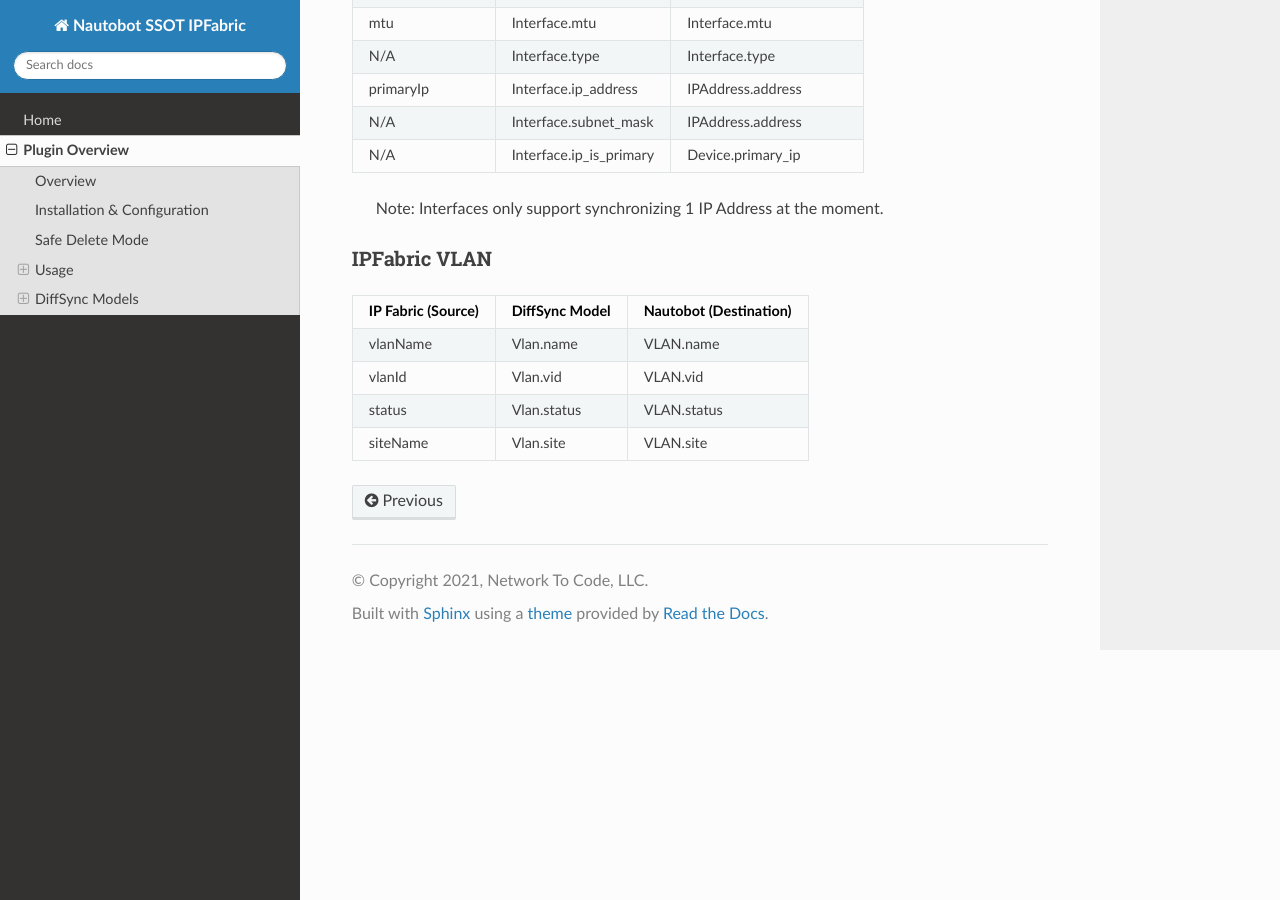
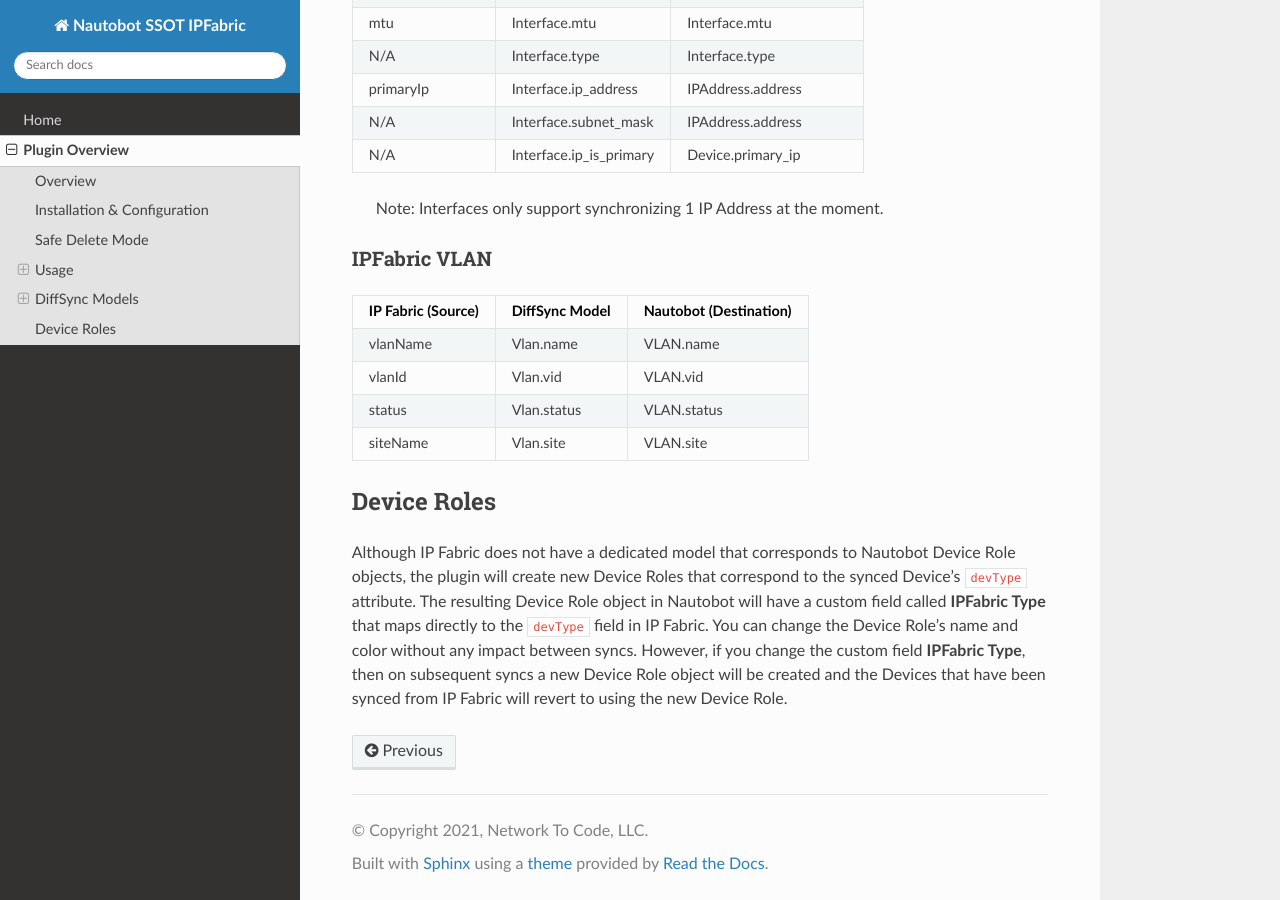
Before and after one commit to nautobot/nautobot-plugin-ssot-ipfabric, a Sphinx documentation site: the page built from docs/plugin.md, in a window 1280 px wide and 900 px high, scrolled down 9375 px. Built offline with Sphinx 7.4.7 and the Read the Docs theme 2.0.0, drawn with Linux system fonts in a browser that asks for light colours; pages that are not in the unit, such as notebooks, are missing from menus.

Commit message:
Update to reflect to new Device Role creation

```diff
--- a/docs/plugin.md
+++ b/docs/plugin.md
@@ -195,6 +195,7 @@
 | model              | Device.model         | Device.device_type     |
 | sn                 | Device.serial_number | Device.serial          |
 
+
 ### IPFabric Interface
 
 | IP Fabric (Source) | DiffSync Model          | Nautobot (Destination)    |
@@ -218,3 +219,7 @@
 | vlanId             | Vlan.vid       | VLAN.vid               |
 | status             | Vlan.status    | VLAN.status            |
 | siteName           | Vlan.site      | VLAN.site              |
+
+## Device Roles
+
+Although IP Fabric does not have a dedicated model that corresponds to Nautobot Device Role objects, the plugin will create new Device Roles that correspond to the synced Device's `devType` attribute. The resulting Device Role object in Nautobot will have a custom field called **IPFabric Type** that maps directly to the `devType` field in IP Fabric. You can change the Device Role's name and color without any impact between syncs. However, if you change the custom field **IPFabric Type**, then on subsequent syncs a new Device Role object will be created and the Devices that have been synced from IP Fabric will revert to using the new Device Role.
```
